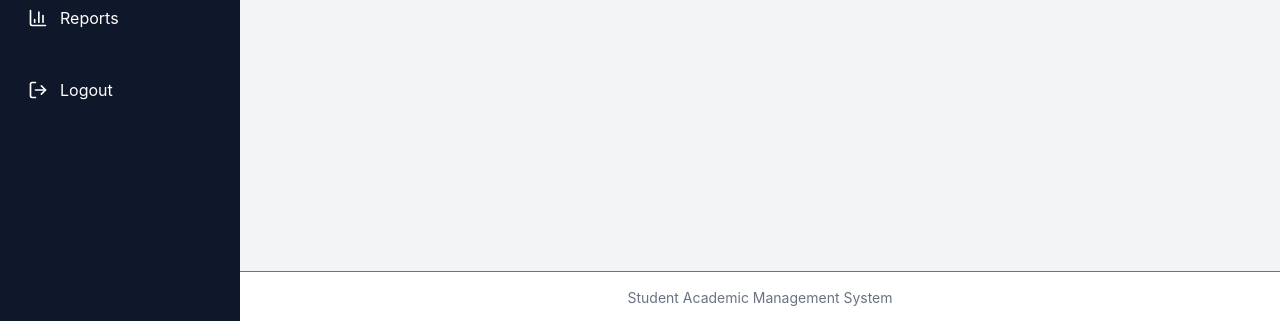
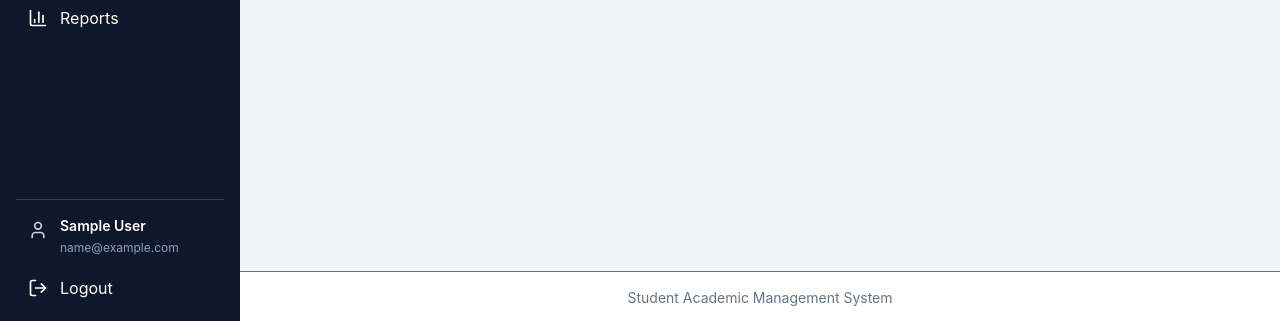
Before and after one commit to lujala07/SMS, a React (Vite) app in the folder client/: page /admin/classes in a window 1280 px wide. Shown: the part 476-797 px from the top of the page. Built offline with nearby package versions, Linux system fonts and the light colour scheme; no server answers; sample sign-in values are in the browser's storage.

Commit message:
improve sidebar user profile and logout layout

```diff
--- a/client/src/components/Sidebar.tsx
+++ b/client/src/components/Sidebar.tsx
@@ -18,7 +18,8 @@ import {
     Bell,
     BarChart3,
     LogOut,
-    FileCheck2
+    FileCheck2,
+    User
 } from 'lucide-react';
 
 function Sidebar() {
@@ -59,10 +60,58 @@ function Sidebar() {
                 : 'hover:bg-slate-800'
         }`;
 
+    const getFullName = () => {
+        const firstName =
+            user.first_name ||
+            user.firstName ||
+            '';
+
+        const lastName =
+            user.last_name ||
+            user.lastName ||
+            '';
+
+        const fullName =
+            `${firstName} ${lastName}`.trim();
+
+        if (fullName) {
+            return fullName;
+        }
+
+        if (user.name) {
+            return user.name;
+        }
+
+        if (
+            user.role === 'admin'
+        ) {
+            return 'Administrator';
+        }
+
+        if (
+            user.role === 'teacher'
+        ) {
+            return 'Teacher';
+        }
+
+        if (
+            user.role === 'student'
+        ) {
+            return 'Student';
+        }
+
+        return 'User';
+    };
+
+    const fullName =
+        getFullName();
+
     return (
         <aside
             className={`
-                min-h-screen
+                h-screen
+                sticky
+                top-0
                 bg-slate-900
                 text-white
                 transition-all
@@ -71,7 +120,9 @@ function Sidebar() {
                 ${open ? 'w-60' : 'w-20'}
             `}
         >
-            <div className="p-4">
+            <div className="h-full flex flex-col p-4">
+
+                {/* Top */}
                 <div className="flex items-center gap-3 mb-6">
                     <button
                         type="button"
@@ -95,7 +146,9 @@ function Sidebar() {
                     )}
                 </div>
 
-                <nav className="space-y-1">
+                {/* Navigation */}
+                <nav className="space-y-1 flex-1 overflow-y-auto">
+
                     {user.role ===
                         'admin' && (
                         <>
@@ -107,9 +160,7 @@ function Sidebar() {
                                 }
                             >
                                 <LayoutDashboard
-                                    size={
-                                        20
-                                    }
+                                    size={20}
                                 />
 
                                 {open && (
@@ -126,9 +177,7 @@ function Sidebar() {
                                 }
                             >
                                 <UserPlus
-                                    size={
-                                        20
-                                    }
+                                    size={20}
                                 />
 
                                 {open && (
@@ -145,9 +194,7 @@ function Sidebar() {
                                 }
                             >
                                 <GraduationCap
-                                    size={
-                                        20
-                                    }
+                                    size={20}
                                 />
 
                                 {open && (
@@ -164,9 +211,7 @@ function Sidebar() {
                                 }
                             >
                                 <Users
-                                    size={
-                                        20
-                                    }
+                                    size={20}
                                 />
 
                                 {open && (
@@ -183,9 +228,7 @@ function Sidebar() {
                                 }
                             >
                                 <Building2
-                                    size={
-                                        20
-                                    }
+                                    size={20}
                                 />
 
                                 {open && (
@@ -202,9 +245,7 @@ function Sidebar() {
                                 }
                             >
                                 <School
-                                    size={
-                                        20
-                                    }
+                                    size={20}
                                 />
 
                                 {open && (
@@ -221,9 +262,7 @@ function Sidebar() {
                                 }
                             >
                                 <BookOpen
-                                    size={
-                                        20
-                                    }
+                                    size={20}
                                 />
 
                                 {open && (
@@ -240,9 +279,7 @@ function Sidebar() {
                                 }
                             >
                                 <ClipboardList
-                                    size={
-                                        20
-                                    }
+                                    size={20}
                                 />
 
                                 {open && (
@@ -259,9 +296,7 @@ function Sidebar() {
                                 }
                             >
                                 <Bell
-                                    size={
-                                        20
-                                    }
+                                    size={20}
                                 />
 
                                 {open && (
@@ -278,9 +313,7 @@ function Sidebar() {
                                 }
                             >
                                 <BarChart3
-                                    size={
-                                        20
-                                    }
+                                    size={20}
                                 />
 
                                 {open && (
@@ -303,9 +336,7 @@ function Sidebar() {
                                 }
                             >
                                 <LayoutDashboard
-                                    size={
-                                        20
-                                    }
+                                    size={20}
                                 />
 
                                 {open && (
@@ -322,9 +353,7 @@ function Sidebar() {
                                 }
                             >
                                 <ClipboardList
-                                    size={
-                                        20
-                                    }
+                                    size={20}
                                 />
 
                                 {open && (
@@ -341,9 +370,7 @@ function Sidebar() {
                                 }
                             >
                                 <BookOpen
-                                    size={
-                                        20
-                                    }
+                                    size={20}
                                 />
 
                                 {open && (
@@ -360,9 +387,7 @@ function Sidebar() {
                                 }
                             >
                                 <FileCheck2
-                                    size={
-                                        20
-                                    }
+                                    size={20}
                                 />
 
                                 {open && (
@@ -379,9 +404,7 @@ function Sidebar() {
                                 }
                             >
                                 <Bell
-                                    size={
-                                        20
-                                    }
+                                    size={20}
                                 />
 
                                 {open && (
@@ -398,9 +421,7 @@ function Sidebar() {
                                 }
                             >
                                 <BarChart3
-                                    size={
-                                        20
-                                    }
+                                    size={20}
                                 />
 
                                 {open && (
@@ -423,9 +444,7 @@ function Sidebar() {
                                 }
                             >
                                 <LayoutDashboard
-                                    size={
-                                        20
-                                    }
+                                    size={20}
                                 />
 
                                 {open && (
@@ -442,9 +461,7 @@ function Sidebar() {
                                 }
                             >
                                 <ClipboardList
-                                    size={
-                                        20
-                                    }
+                                    size={20}
                                 />
 
                                 {open && (
@@ -461,9 +478,7 @@ function Sidebar() {
                                 }
                             >
                                 <BookOpen
-                                    size={
-                                        20
-                                    }
+                                    size={20}
                                 />
 
                                 {open && (
@@ -476,12 +491,60 @@ function Sidebar() {
                     )}
                 </nav>
 
+                {/* Bottom user section */}
+                <div className="mt-auto pt-4 border-t border-slate-700">
+
+                    {open ? (
+                        <div className="px-3 mb-3">
+                            <div className="flex items-start gap-3">
+
+                                <User
+                                    size={20}
+                                    className="mt-1 shrink-0 text-slate-300"
+                                />
+
+                                <div className="min-w-0">
+                                    <p className="font-semibold text-sm truncate">
+                                        {fullName}
+                                    </p>
+
+                                    <p className="text-xs text-slate-400 truncate mt-1">
+                                        {user.email ||
+                                            'No email'}
+                                    </p>
+                                </div>
+                            </div>
+                        </div>
+                    ) : (
+                        <div className="flex justify-center mb-3">
+                            <User
+                                size={20}
+                                className="text-slate-300"
+                            />
+                        </div>
+                    )}
+
                     <button
                         type="button"
                         onClick={
                             logout
                         }
-                    className="flex items-center gap-3 w-full px-3 py-2 mt-8 rounded-md hover:bg-red-600 transition"
+                        className={`
+                            flex
+                            items-center
+                            gap-3
+                            w-full
+                            px-3
+                            py-2
+                            rounded-md
+                            hover:bg-red-600
+                            transition
+                            ${
+                                !open
+                                    ? 'justify-center'
+                                    : ''
+                            }
+                        `}
                         title="Logout"
                     >
                         <LogOut
@@ -495,6 +558,7 @@ function Sidebar() {
                         )}
                     </button>
                 </div>
+            </div>
         </aside>
     );
 }
```
Lines whose indentation alone changed are shown as unchanged.
